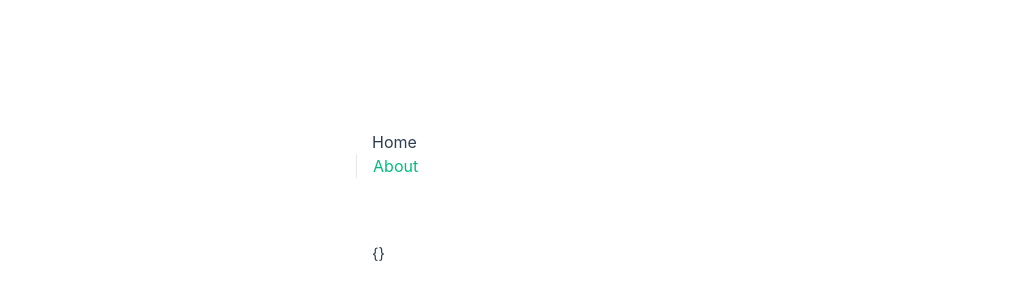
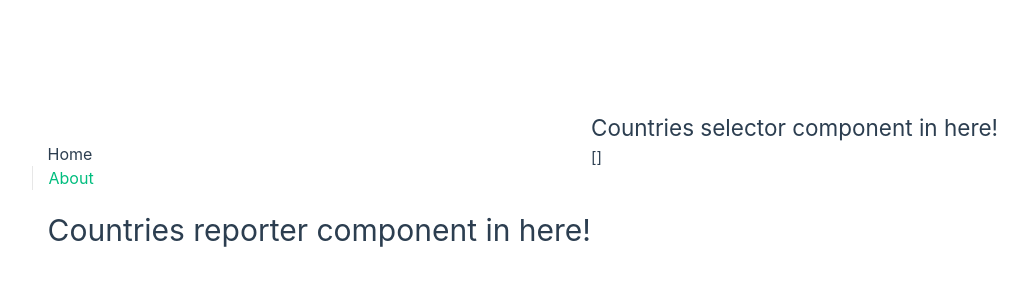
Before and after one commit to vs-silva/covid19_dashboard_app, a Vue app: page / in a window 1280 px wide. Shown: the part 218-518 px from the top of the page, without its empty margins (49-1076 px from the left). Built offline with nearby package versions, Linux system fonts and the light colour scheme; no server answers.

Commit message:
added the main components shell

```diff
--- a/src/App.vue
+++ b/src/App.vue
@@ -6,8 +6,6 @@
 <template>
   <header>
     <div class="wrapper">
-      <!--<HelloWorld msg="You did it!" /> -->
-
       <nav>
         <RouterLink to="/">Home</RouterLink>
         <RouterLink to="/about">About</RouterLink>
--- /dev/null
+++ b/src/components/country-reporter/CountryReporterComponent.vue
@@ -0,0 +1,11 @@
+<template>
+  <h1>Countries reporter component in here!</h1>
+</template>
+
+<script setup lang="ts">
+
+</script>
+
+<style scoped>
+
+</style>
--- /dev/null
+++ b/src/components/country-reporter/country-reporter.utils.ts
@@ -0,0 +1,3 @@
+export function CountryReporterUtils(){
+    return{};
+}
--- /dev/null
+++ b/src/components/country-selector/CountrySelectorComponent.vue
@@ -0,0 +1,24 @@
+<template>
+  <h1>Countries selector component in here!</h1>
+  {{countries}}
+</template>
+
+<script setup lang="ts">
+
+import {CountrySelectorUtils} from "@/components/country-selector/country-selector.utils";
+
+const props = defineProps({
+  countries: {
+    type: Array,
+    required: false,
+    default: () => []
+  }
+});
+
+const utils = CountrySelectorUtils();
+console.log(utils);
+</script>
+
+<style scoped>
+
+</style>
--- /dev/null
+++ b/src/components/country-selector/country-selector.utils.ts
@@ -0,0 +1,3 @@
+export function CountrySelectorUtils() {
+    return {};
+}
--- a/src/views/HomeView.vue
+++ b/src/views/HomeView.vue
@@ -1,20 +1,29 @@
 <script setup lang="ts">
 import { storeToRefs } from 'pinia';
 import Stores from '@/stores';
+
+//Components
+import CountrySelectorComponent from "@/components/country-selector/CountrySelectorComponent.vue";
+import CountryReporterComponent from "@/components/country-reporter/CountryReporterComponent.vue";
+
 const domainStore = Stores.useCoreDomainStore();
 const { countries, country } = storeToRefs(domainStore);
+domainStore.getCountries();
+//const selectedCountry = 'Poland';
+//domainStore.getCountryReport(selectedCountry);
 
-domainStore.getCountries();
-domainStore.getCountryReport('Portugal');
+
+
 
 </script>
 
 <template>
+  <aside>
+    <CountrySelectorComponent
+        v-bind:countries = countries
+    />
+  </aside>
   <main>
-
+    <CountryReporterComponent />
   </main>
-  {{countries[0]}}
-  <br/>
-  <br/>
-  {{country}}
 </template>
```
